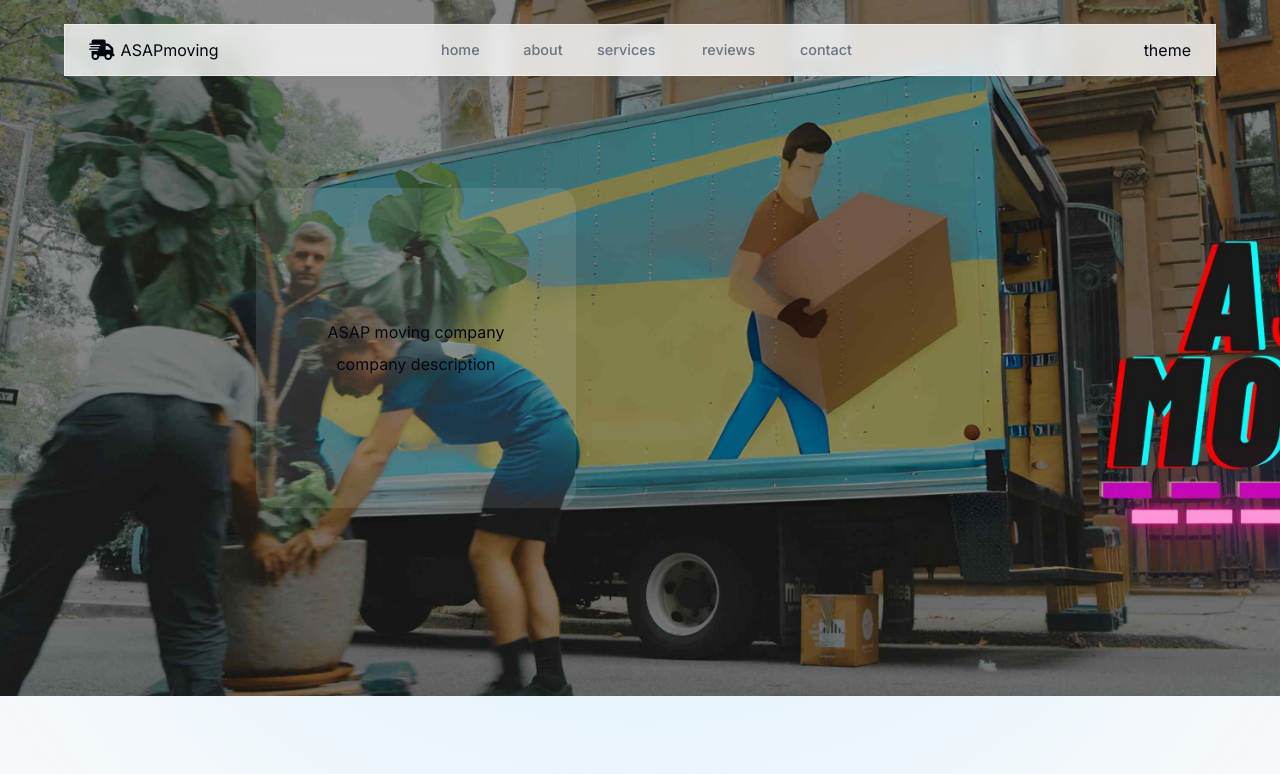
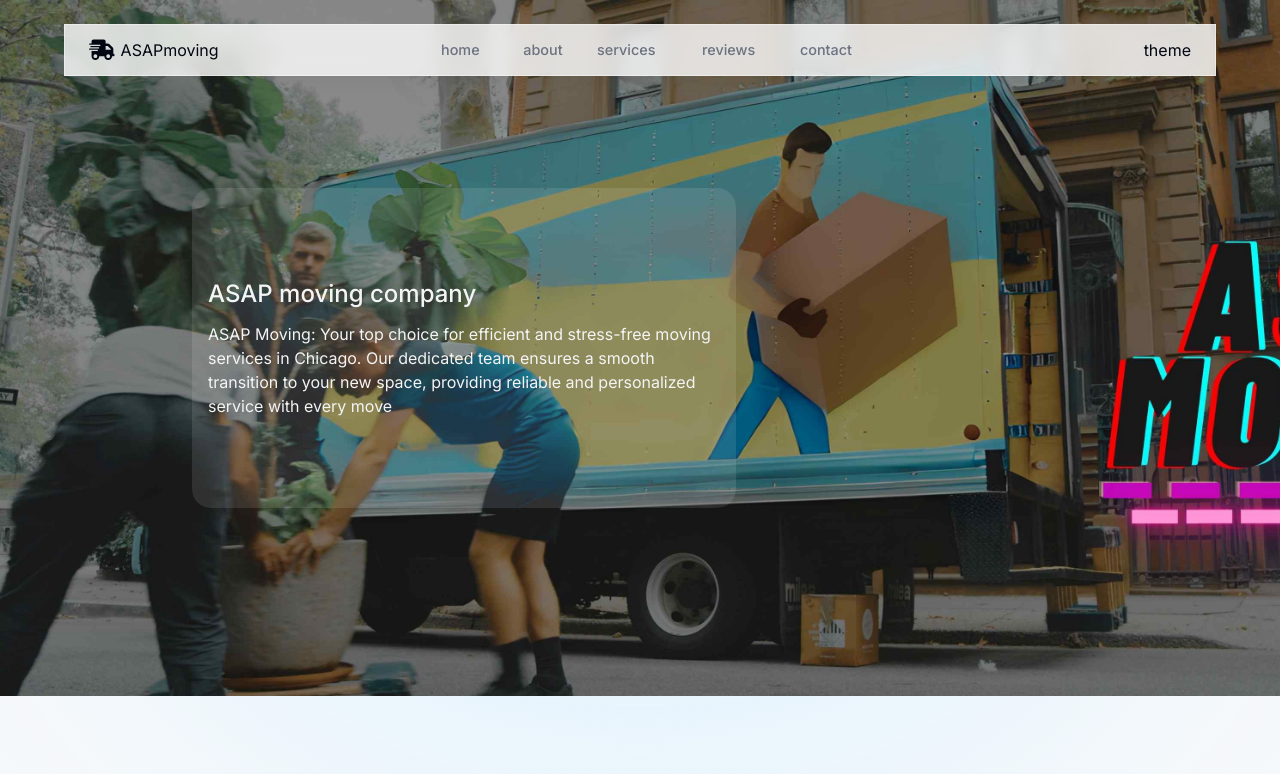
Before and after one commit to Alexandrbig1/asap-moving, a Next.js app: page / in a window 1280 px wide. Shown: the top 774 px of the page. Built offline with nearby package versions, Linux system fonts and the light colour scheme.

Commit message:
fix: updated hero styles

```diff
--- a/components/hero.tsx
+++ b/components/hero.tsx
@@ -12,9 +12,16 @@ export default function Hero() {
         height: "43.5rem",
       }}
     >
-      <div className="absolute top-1/2 left-[20%] transform -translate-y-1/2 h-[20rem] w-[20rem] flex flex-col gap-2 items-center justify-center bg-white bg-opacity-10 rounded-[1.2rem] ">
-        <h1>ASAP moving company</h1>
-        <p>company description</p>
+      <div className="absolute top-1/2 left-[15%] transform -translate-y-1/2 h-[20rem] w-[34rem] flex flex-col gap-3 items-start justify-center bg-white bg-opacity-10 rounded-[1.2rem] p-4">
+        <h1 className="text-zinc-100 text-2xl font-medium">
+          ASAP moving company
+        </h1>
+        <p className="font-normal text-zinc-100">
+          ASAP Moving: Your top choice for efficient and stress-free moving
+          services in Chicago. Our dedicated team ensures a smooth transition to
+          your new space, providing reliable and personalized service with every
+          move
+        </p>
       </div>
     </div>
   );
```
